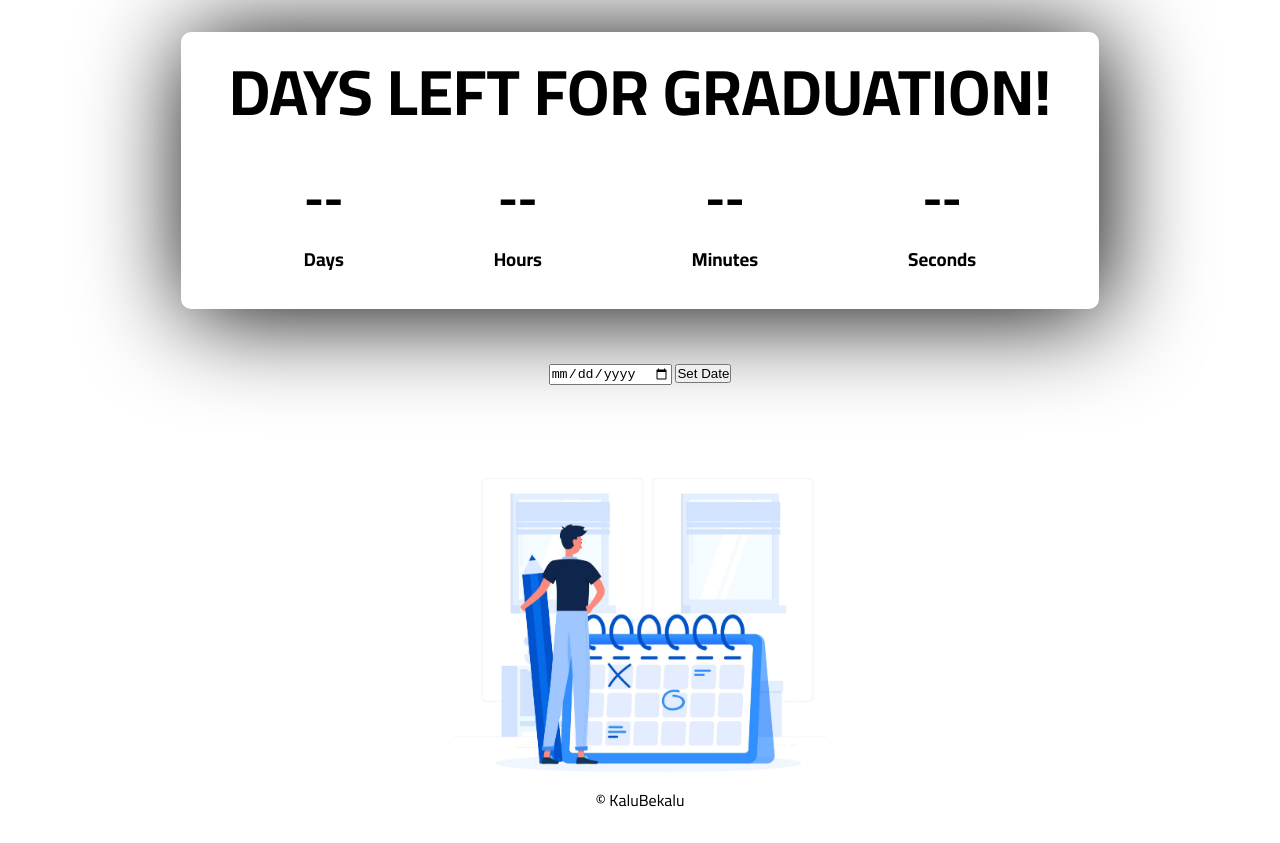
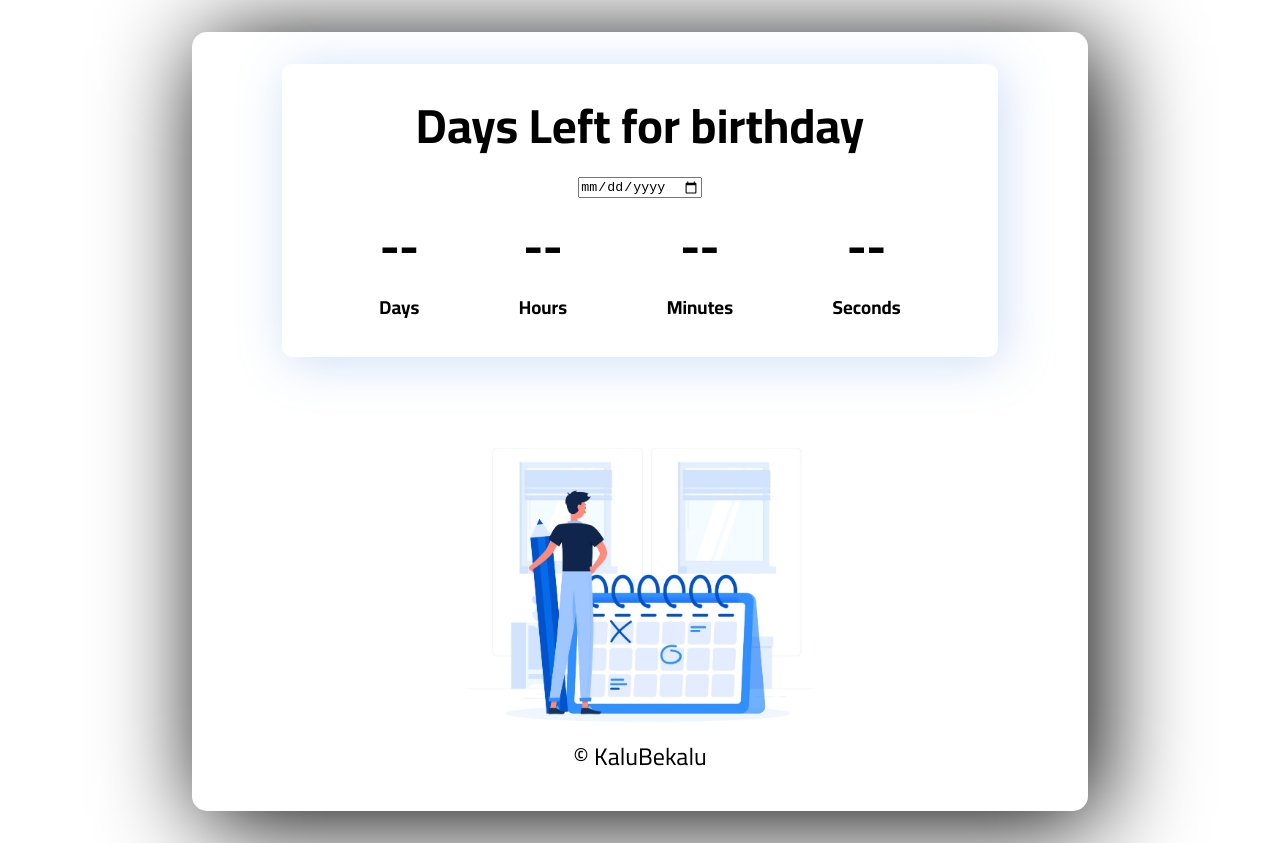
Before and after one commit to KaluBekalu/JScript, a plain HTML site: page index.html in a window 1280 px wide. Before the commit the page ends 815 px from the top, so only its background shows below. Drawn offline with Linux system fonts and the light colour scheme.

Commit message:
Editable title and date validation added

```diff
--- a/index.html
+++ b/index.html
@@ -7,15 +7,23 @@
     <link rel="stylesheet" href="./style.css" />
     <link rel="preconnect" href="https://fonts.gstatic.com" />
     <link
-      href="https://fonts.googleapis.com/css2?family=Cairo:wght@200;300;400;600;700;900&display=swap"
-      rel="stylesheet"
+    href="https://fonts.googleapis.com/css2?family=Cairo:wght@200;300;400;600;700;900&display=swap"
+    rel="stylesheet"
     />
     <title>Countdown</title>
   </head>
   <body>
     <section class="container">
       <div class="up">
-        <h2 class="title">DAYS LEFT FOR GRADUATION!</h2>
+        <div class="title-div">
+          <h2 contenteditable="true" class="title">Days Left for birthday</h2>
+        </div>
+        <div>
+          <form >
+            <p class="error"></p>
+            <input class="date" type="date" name="date"/>
+          </form>
+        </div>
         <div class="time_container">
           <div class="cont">
             <h3 class="TimeDay">--</h3>
@@ -36,12 +44,6 @@
         </div>
       </div>
 
-      <div>
-        <form action="#" onSubmit = "setDate()">
-          <input class="date" type="date" name="date" id="" />
-          <button type="submit">Set Date</button>
-        </form>
-      </div>
       <img class="image" src="./calandar.jpg" alt="" />
       <div class="copyright">
         &copy <a href="https://github.com/KaluBekalu">KaluBekalu</a>
--- a/script.js
+++ b/script.js
@@ -3,7 +3,18 @@ const min = sec * 60;
 const hr = min * 60;
 const day = hr * 24;
 var d = "";
-var status = "low";
+var status = "";
+
+document.querySelector(".error").innerHTML = "";
+const takeEvent = () => {
+  var eventName = prompt("Please enter your event name");
+
+  if (eventName == null || eventName == "") {
+    document.querySelector(".title").innerHTML = "Days left for my event";
+  } else {
+    document.querySelector(".title").innerHTML ="Days left for "+ eventName;
+    }
+};
 
 const cntdwn = () => {
   const monthNames = [
@@ -35,13 +46,18 @@ const cntdwn = () => {
     document.querySelector(".TimeHour").innerHTML = hours;
     document.querySelector(".TimeMinute").innerHTML = minutes;
     document.querySelector(".TimeSecond").innerHTML = seconds;
+    document.querySelector(".error").innerHTML = "";
+
   } else if (status === "low") {
     document.querySelector(".TimeDay").innerHTML = "--";
     document.querySelector(".TimeHour").innerHTML = "--";
     document.querySelector(".TimeMinute").innerHTML = "--";
     document.querySelector(".TimeSecond").innerHTML = "--";
+    document.querySelector(".error").innerHTML = "Date Invalid! Please select a valid date from the future!";
   }
 };
+// takeEvent();
+
 setInterval(cntdwn, 1000);
 
 const setDate = (e) => {
--- a/style.css
+++ b/style.css
@@ -7,42 +7,65 @@ body {
   font-family: "Cairo", sans-serif;
 }
 
-.title {
-  font-size: 4rem;
+.error{
+  color: white;
+  background-color: red;
+  width: 50%;
+  border-radius: 15px;
+  margin-left: auto;
+  margin-right: auto;
+
+}
+
+.title-div {
+  font-size: 2rem;
+  margin-top: 1rem;
+  border-radius: 10px;
+}
+
+.title{
+  border-radius: 100px;
 }
 
 .container {
-  min-height: 100vh;
+  min-height: 95vh;
   display: flex;
   align-items: center;
   flex-direction: column;
   justify-content: center;
+  border-radius: 15px;
+  box-shadow: 10px 10px 100px black;
+  width: 70%;
+  margin-left: auto;
+  margin-right: auto;
+  margin-top: 2rem;
+  margin-bottom: 2rem;
+
 }
 
 .up {
   margin-top: 2rem;
-  box-shadow: 5px 5px 100px black;
+  padding-right: 3rem;
+  padding-left: 3rem;
+  border-radius: 10px;
+  padding-bottom: 2rem;
+  box-shadow:5px 5px 50px #6096e94f;
+  min-width: 80%;
+  z-index: 5;
+  text-align: center;
+}
+.events {
+  z-index: 3;
+  margin-top: 1rem;
   padding-right: 3rem;
   padding-left: 3rem;
   border-radius: 10px;
   margin-bottom: 3rem;
   padding-bottom: 2rem;
+  min-width: 50%;
+  text-align: center;
 }
-/*
-#line {
-  display: block;
-  width: 50%;
 
-  margin-left: auto;
-  margin-right: auto;
-  margin-bottom: 2rem;
-
-  height: 1px;
-
-  background: no-repeat center center;
-  background-size: 100% 100%;
-  background-color: rgb(146, 106, 106);
-} */
 .time_container {
   display: flex;
   justify-content: space-around;
@@ -62,7 +85,7 @@ body {
 .image {
   border-radius: 4px;
   padding: 5px;
-  width: 30%;
+  width: 40%;
   margin-top: 5rem;
 }
 
@@ -71,3 +94,14 @@ a {
   text-decoration: none;
   color: black;
 }
+
+.title-div:hover > *[contenteditable="true"] {
+  background-color: #6096e94f;
+  cursor:text;
+}
+
+.copyright{
+  margin-top: auto;
+  font-size: 150%;
+  margin-bottom: 2rem;
+}
```
